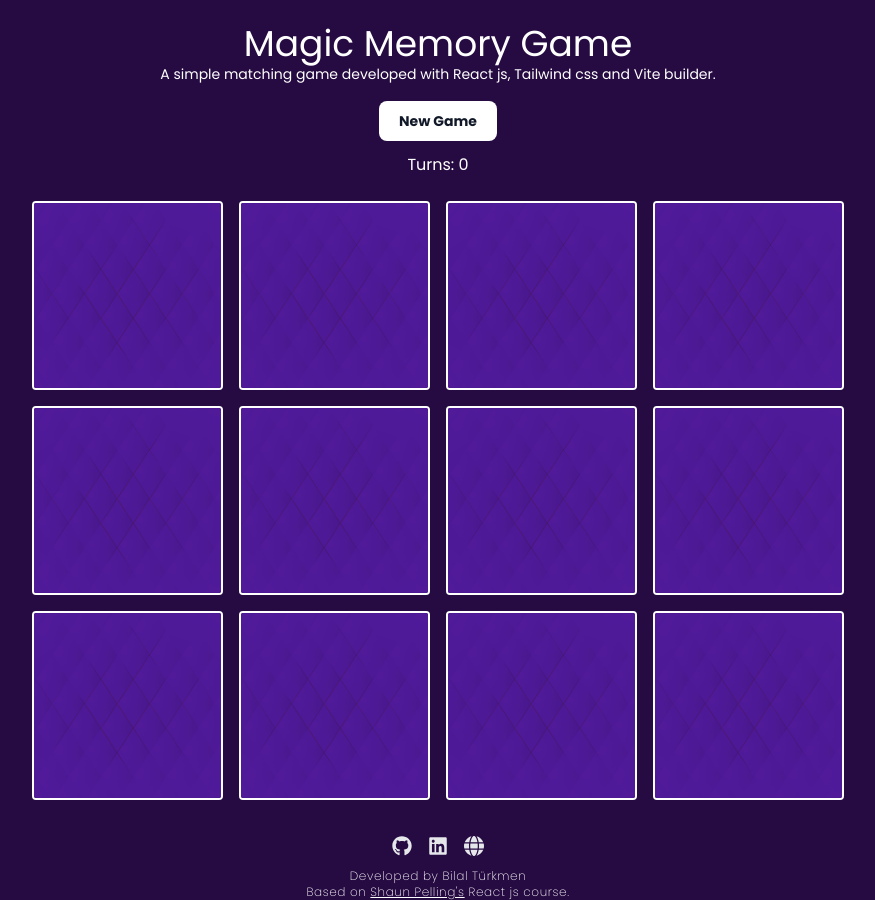
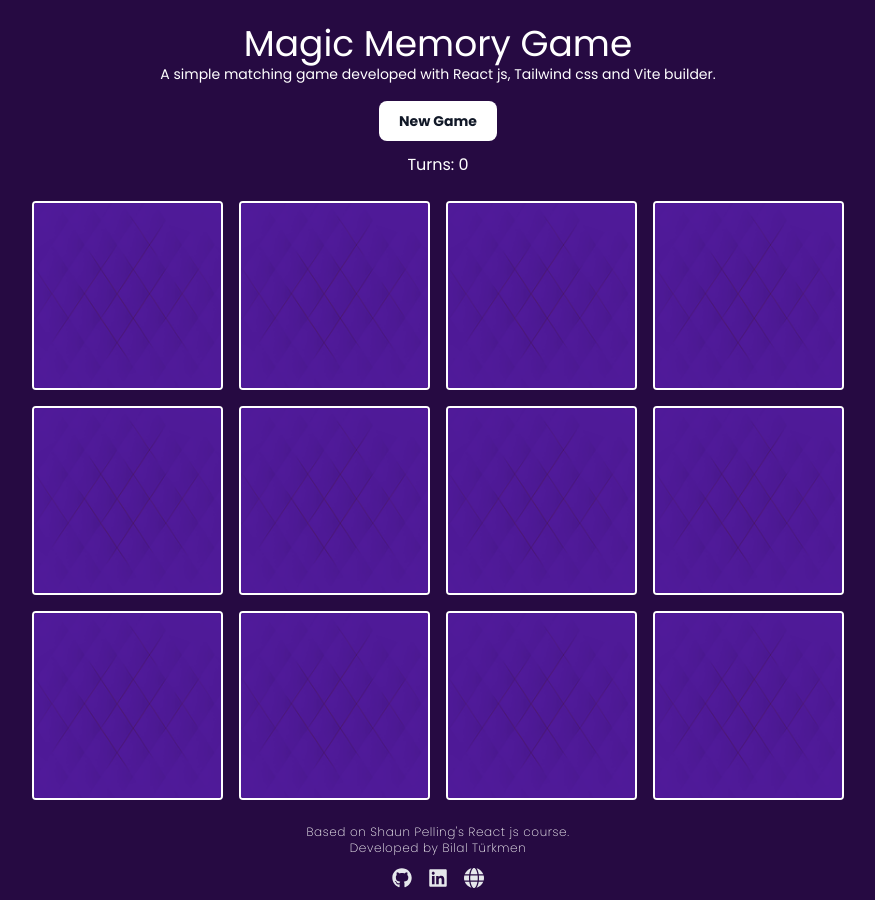
Before and after one commit to bilalturkmen/magic-match, a React (Vite) app: page / in a window 1280 px wide. Shown: the whole page, without its empty margins (202-1077 px from the left). Built offline with nearby package versions, Linux system fonts and the light colour scheme.

Commit message:
added info

```diff
--- a/src/components/SocialMedia.jsx
+++ b/src/components/SocialMedia.jsx
@@ -1,6 +1,10 @@
 export default function SocialMedia() {
   return (
     <>
+      <p className="text-xs font-extralight tracking-wider">
+        Based on Shaun Pelling's React js course.<br></br> Developed by Bilal
+        Türkmen
+      </p>
       <div className="flex justify-center items-center gap-4 my-3">
         <div className="flex gap-4">
           <a
@@ -55,19 +59,6 @@ export default function SocialMedia() {
           </a>
         </div>
       </div>
-      <p className="text-xs font-extralight tracking-wider">
-        Developed by Bilal Türkmen
-        <br></br>
-        Based on{" "}
-        <a
-          href="https://www.youtube.com/c/TheNetNinja"
-          target="_blank"
-          className="underline"
-        >
-          Shaun Pelling's
-        </a>{" "}
-        React js course.
-      </p>
     </>
   );
 }
```
